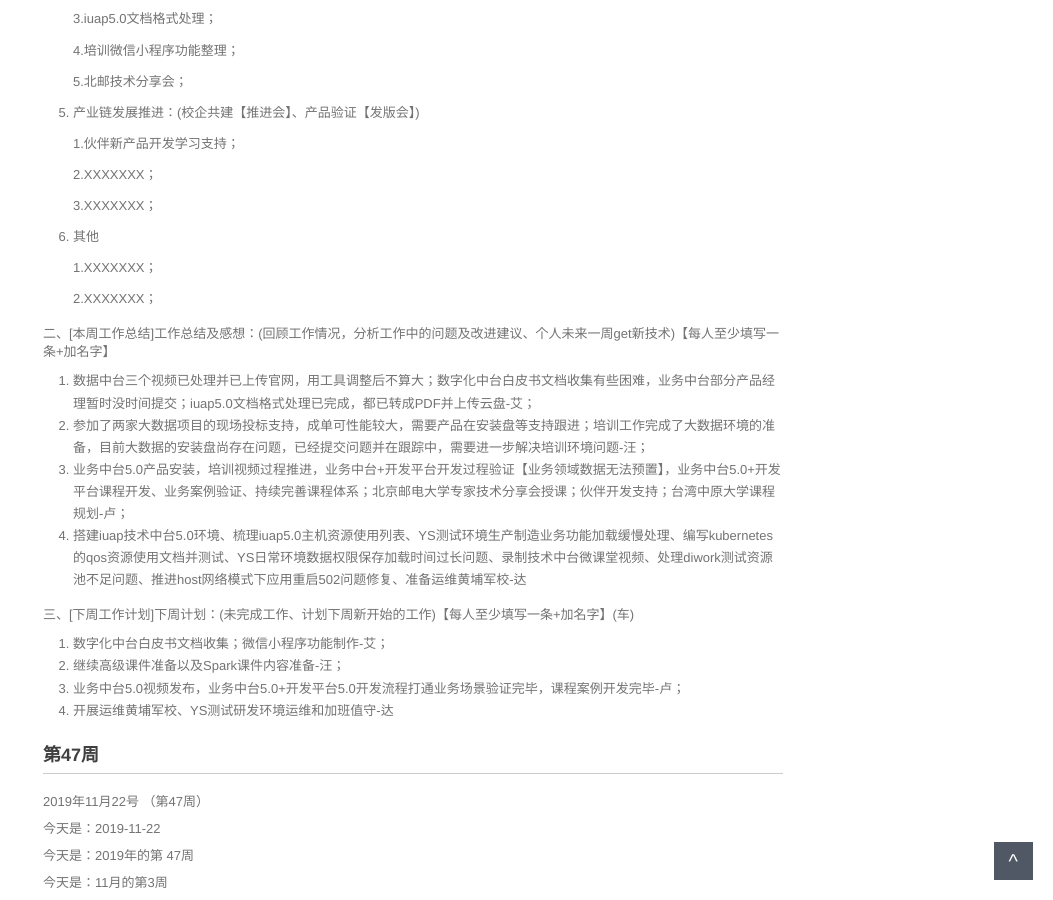
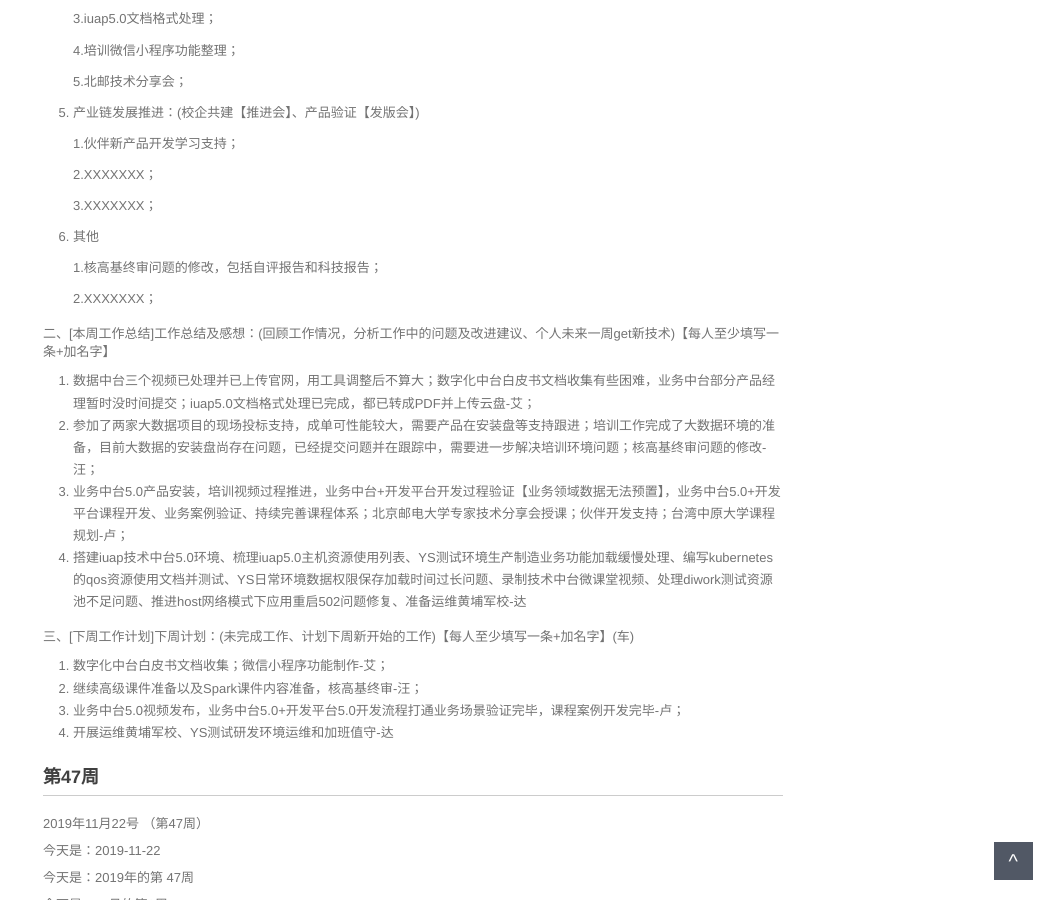
Before and after one commit to walllFlower/blog, a Jekyll site: the page built from _posts/2018-07-17-day_report_cxz.md, in a window 1280 px wide and 900 px high, scrolled down 994 px. Shown: the whole window, without its empty margins (227-1280 px from the left). Built offline with Jekyll 4.4.1, drawn with Linux system fonts in a browser that asks for light colours; comment, search, counter and statistics services are not loaded.

Commit message:
Update 2018-07-17-day_report_cxz.md

```diff
--- a/_posts/2018-07-17-day_report_cxz.md
+++ b/_posts/2018-07-17-day_report_cxz.md
@@ -70,21 +70,21 @@ categories: 技术运营工作周报
 
 6. 其他
 
-    1.XXXXXXX；
+    1.核高基终审问题的修改，包括自评报告和科技报告；
 
     2.XXXXXXX；
 
 二、[本周工作总结]工作总结及感想：(回顾工作情况，分析工作中的问题及改进建议、个人未来一周get新技术)【每人至少填写一条+加名字】
 
 1. 数据中台三个视频已处理并已上传官网，用工具调整后不算大；数字化中台白皮书文档收集有些困难，业务中台部分产品经理暂时没时间提交；iuap5.0文档格式处理已完成，都已转成PDF并上传云盘-艾；
-2. 参加了两家大数据项目的现场投标支持，成单可性能较大，需要产品在安装盘等支持跟进；培训工作完成了大数据环境的准备，目前大数据的安装盘尚存在问题，已经提交问题并在跟踪中，需要进一步解决培训环境问题-汪；
+2. 参加了两家大数据项目的现场投标支持，成单可性能较大，需要产品在安装盘等支持跟进；培训工作完成了大数据环境的准备，目前大数据的安装盘尚存在问题，已经提交问题并在跟踪中，需要进一步解决培训环境问题；核高基终审问题的修改-汪；
 3. 业务中台5.0产品安装，培训视频过程推进，业务中台+开发平台开发过程验证【业务领域数据无法预置】，业务中台5.0+开发平台课程开发、业务案例验证、持续完善课程体系；北京邮电大学专家技术分享会授课；伙伴开发支持；台湾中原大学课程规划-卢；
 4. 搭建iuap技术中台5.0环境、梳理iuap5.0主机资源使用列表、YS测试环境生产制造业务功能加载缓慢处理、编写kubernetes的qos资源使用文档并测试、YS日常环境数据权限保存加载时间过长问题、录制技术中台微课堂视频、处理diwork测试资源池不足问题、推进host网络模式下应用重启502问题修复、准备运维黄埔军校-达
 
 三、[下周工作计划]下周计划：(未完成工作、计划下周新开始的工作)【每人至少填写一条+加名字】(车)
 
 1. 数字化中台白皮书文档收集；微信小程序功能制作-艾；
-2. 继续高级课件准备以及Spark课件内容准备-汪；
+2. 继续高级课件准备以及Spark课件内容准备，核高基终审-汪；
 3. 业务中台5.0视频发布，业务中台5.0+开发平台5.0开发流程打通业务场景验证完毕，课程案例开发完毕-卢；
 4. 开展运维黄埔军校、YS测试研发环境运维和加班值守-达
 
```
